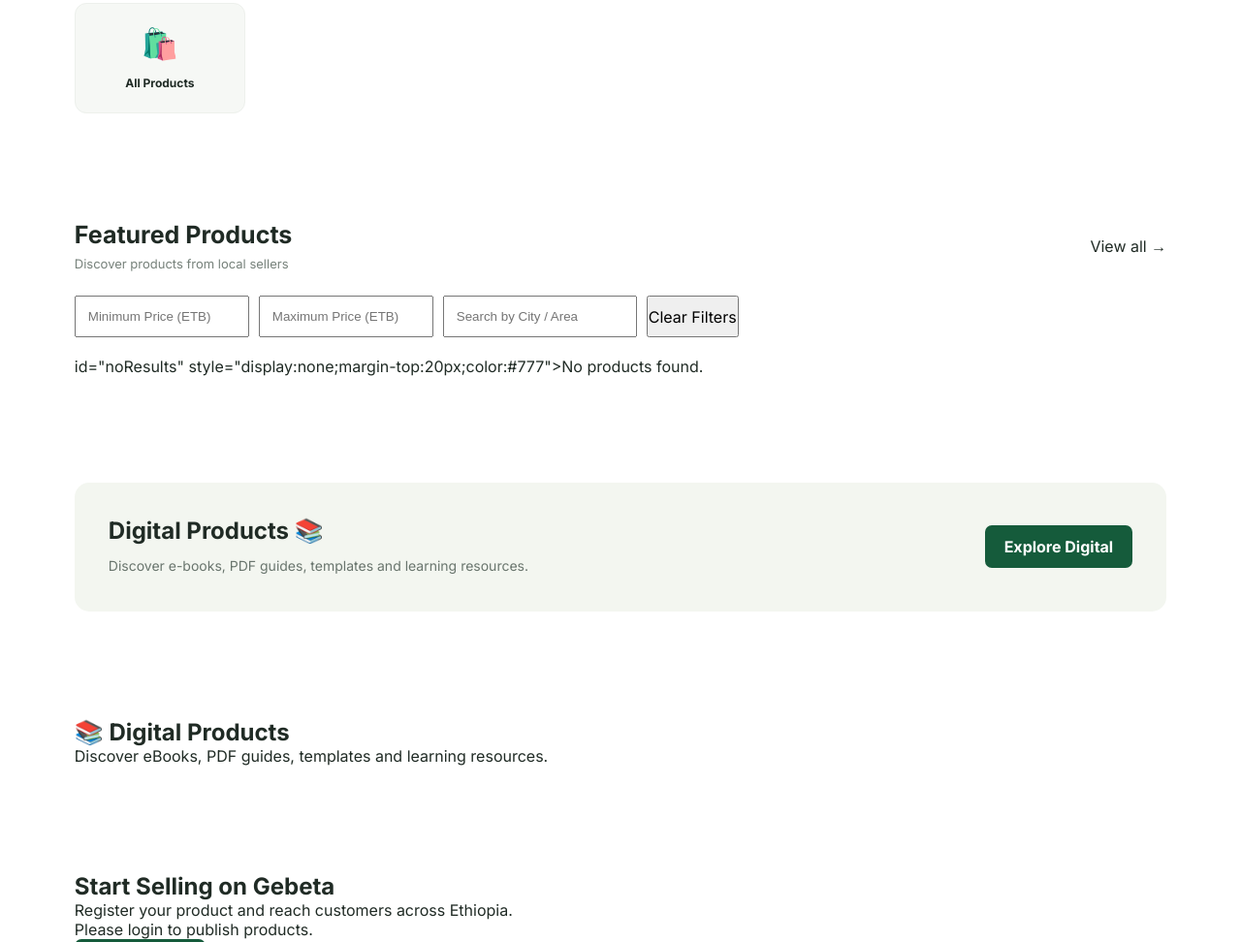
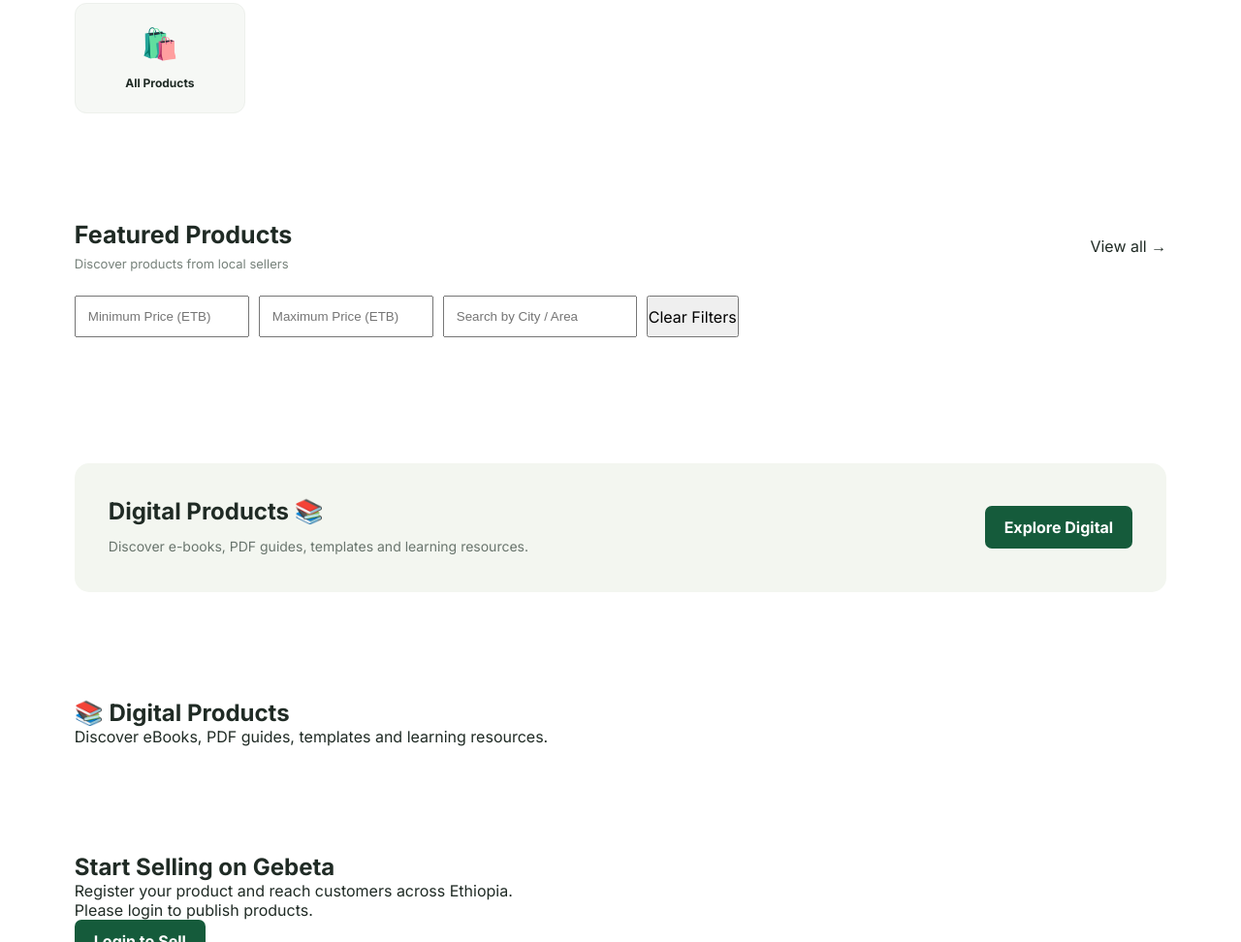
Before and after one commit to abebawyesha-cloud/Gebeta--marketplace, a plain HTML site: page index.html in a window 1280 px wide. Shown: the part 809-1781 px from the top of the page at 97% size. Drawn offline with nearby package versions, Linux system fonts and the light colour scheme; no server answers.

Commit message:
Update index.html

```diff
--- a/index.html
+++ b/index.html
@@ -107,7 +107,7 @@
 </div>
     <div class="product-grid" id="productGrid">
 </div>
-       id="noResults" style="display:none;margin-top:20px;color:#777">No products found.</p>
+       <p id="noResults" style="display:none;margin-top:20px;color:#777">No products found.</p>
     </section>
 
     <section class="section" id="digital">
```
